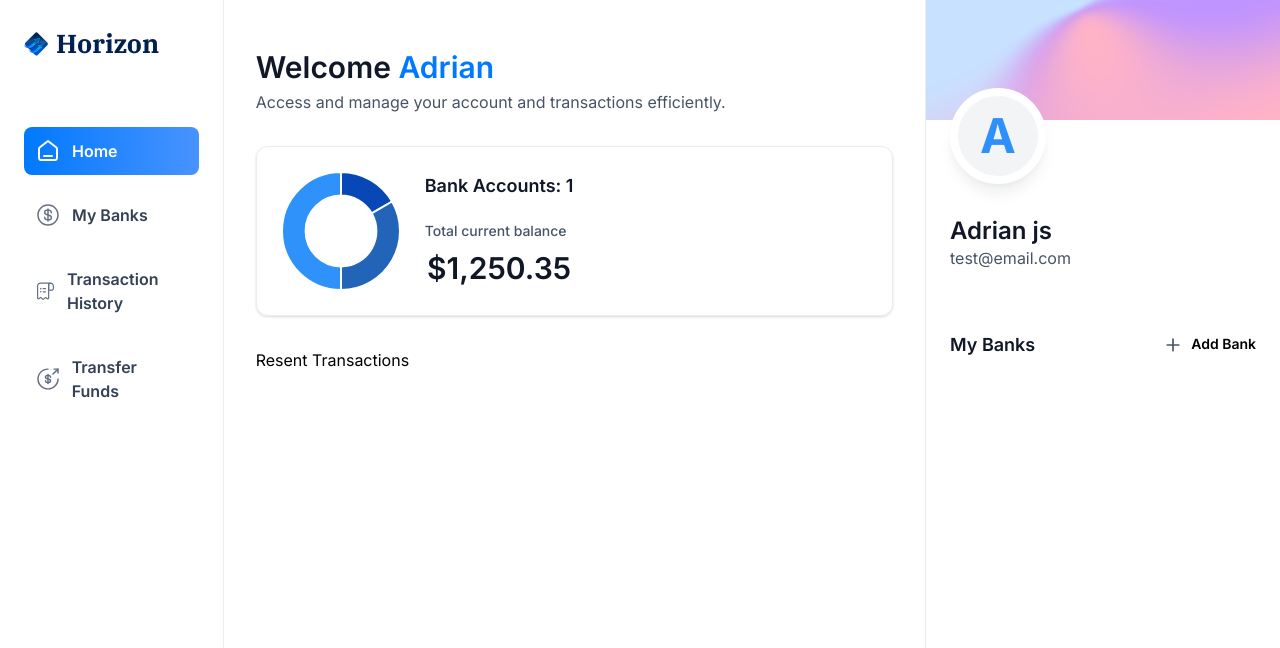
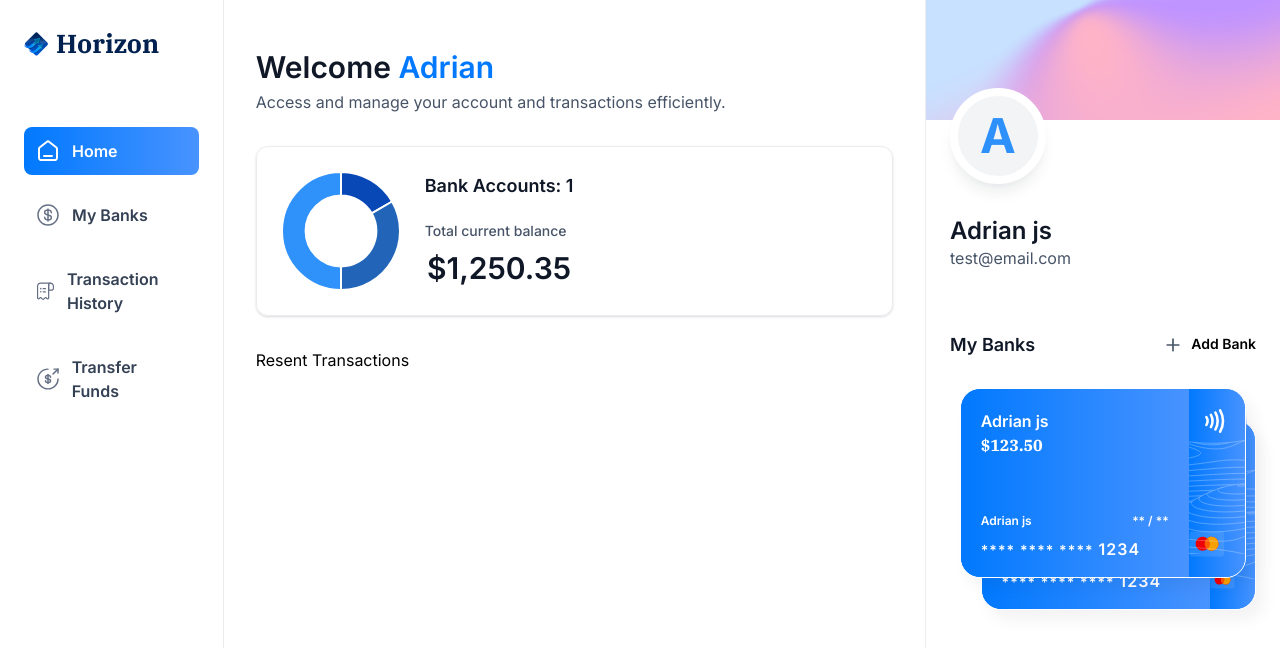
Before and after one commit to diegojeda775/banking, a Next.js app: page / in a window 1280 px wide. Shown: the top 648 px of the page. Built offline with nearby package versions, Linux system fonts and the light colour scheme.

Commit message:
implement right sidebar bank cards section

```diff
--- a/app/(root)/page.tsx
+++ b/app/(root)/page.tsx
@@ -29,7 +29,7 @@
       <RightSidebar
         user={loggedIn}
         transactions={[]}
-        banks={[]}
+        banks={[{currentBalance: 123.50}, {currentBalance: 500.00}]}
       />
     </section>
   )
--- /dev/null
+++ b/components/BankCard.tsx
@@ -0,0 +1,57 @@
+
+import { formatAmount } from '@/lib/utils'
+import Image from 'next/image'
+import Link from 'next/link'
+import React from 'react'
+
+const BankCard = ({ account, userName, showBalance = true}: CreditCardProps) => {
+  return (
+    <div className='flex flex-col'>
+        <Link href='/' className='bank-card'>
+            <div className='bank-card_content'>
+                <div>
+                    <h1 className='text-16 font-semibold text-white'>
+                        {account.name || userName}
+                    </h1>
+                    <p className='font-ibm-plex-serif font-black text-white'>
+                        {formatAmount(account.currentBalance)}
+                    </p>
+                </div>
+                <article className='flex flex-col gap-2'>
+                    <div className='flex justify-between'>
+                        <h1 className='text-12 font-semibold text-white'>{userName}</h1>
+                        <h2 className='text-12 font-semibold text-white'>** / **</h2>
+                    </div>
+                    <p className='text-14 font-semibold tracking-[1.1px] text-white'>
+                        **** **** **** <span className='text-16'>1234</span>
+                    </p>
+                </article>
+            </div>
+            <div className='bank-card_icon'>
+                <Image
+                    src='/icons/Paypass.svg'
+                    alt='pay'
+                    width={20}
+                    height={24}
+                />
+                <Image
+                    src='/icons/mastercard.svg'
+                    alt='mastercard'
+                    width={45}
+                    height={32}
+                    className='ml-5'
+                />
+            </div>
+            <Image
+                src='/icons/lines.svg'
+                width={316}
+                height={190}
+                alt='lines'
+                className='absolute top-0 left-0'
+            />
+        </Link>
+    </div>
+  )
+}
+
+export default BankCard
--- a/components/RightSidebar.tsx
+++ b/components/RightSidebar.tsx
@@ -1,6 +1,7 @@
 import Image from 'next/image'
 import Link from 'next/link'
 import React from 'react'
+import BankCard from './BankCard'
 
 const RightSidebar = ({user, transactions, banks}: RightSidebarProps) => {
   return (
@@ -27,6 +28,28 @@
                     <h2 className='text-14 font-semibold text-grey-600'>Add Bank</h2>
                 </Link>
             </div>
+            {banks.length > 0 && (
+                <div className='relative flex flex-1 flex-col items-center justify-center gap-5'>
+                    <div className='relative z-10'>
+                        <BankCard
+                            key={banks[0].$id}
+                            account={banks[0]}
+                            userName={`${user.firstName} ${user.lastName}`}
+                            showBalance={false}
+                        />
+                    </div>
+                    {banks[1] && (
+                        <div className='absolute right-0 top-8 z-0 w-[90%]'>
+                            <BankCard
+                            key={banks[1].$id}
+                            account={banks[1]}
+                            userName={`${user.firstName} ${user.lastName}`}
+                            showBalance={false}
+                        />
+                        </div>
+                    )}
+                </div>
+            )}
         </section>
     </aside>
   )
```
